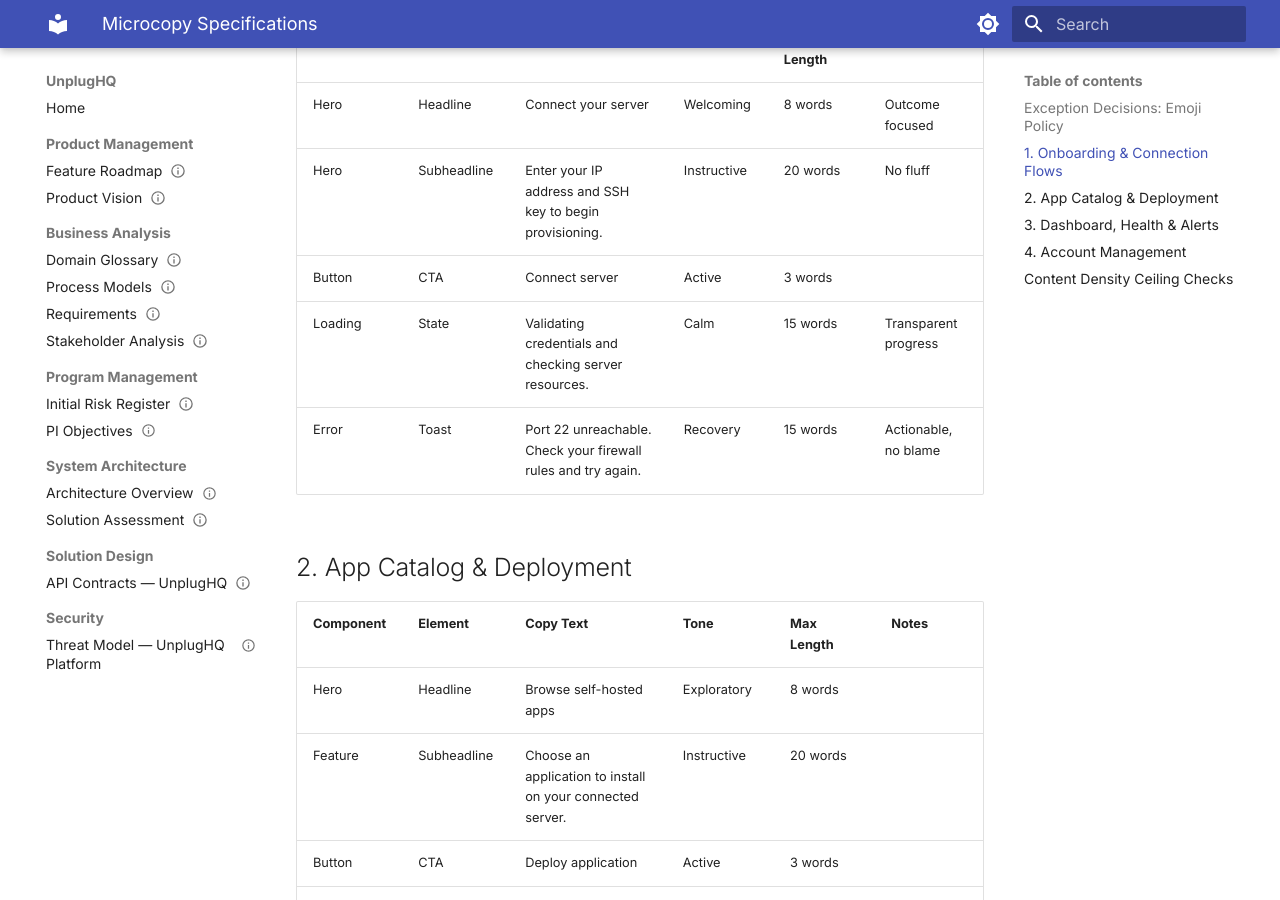
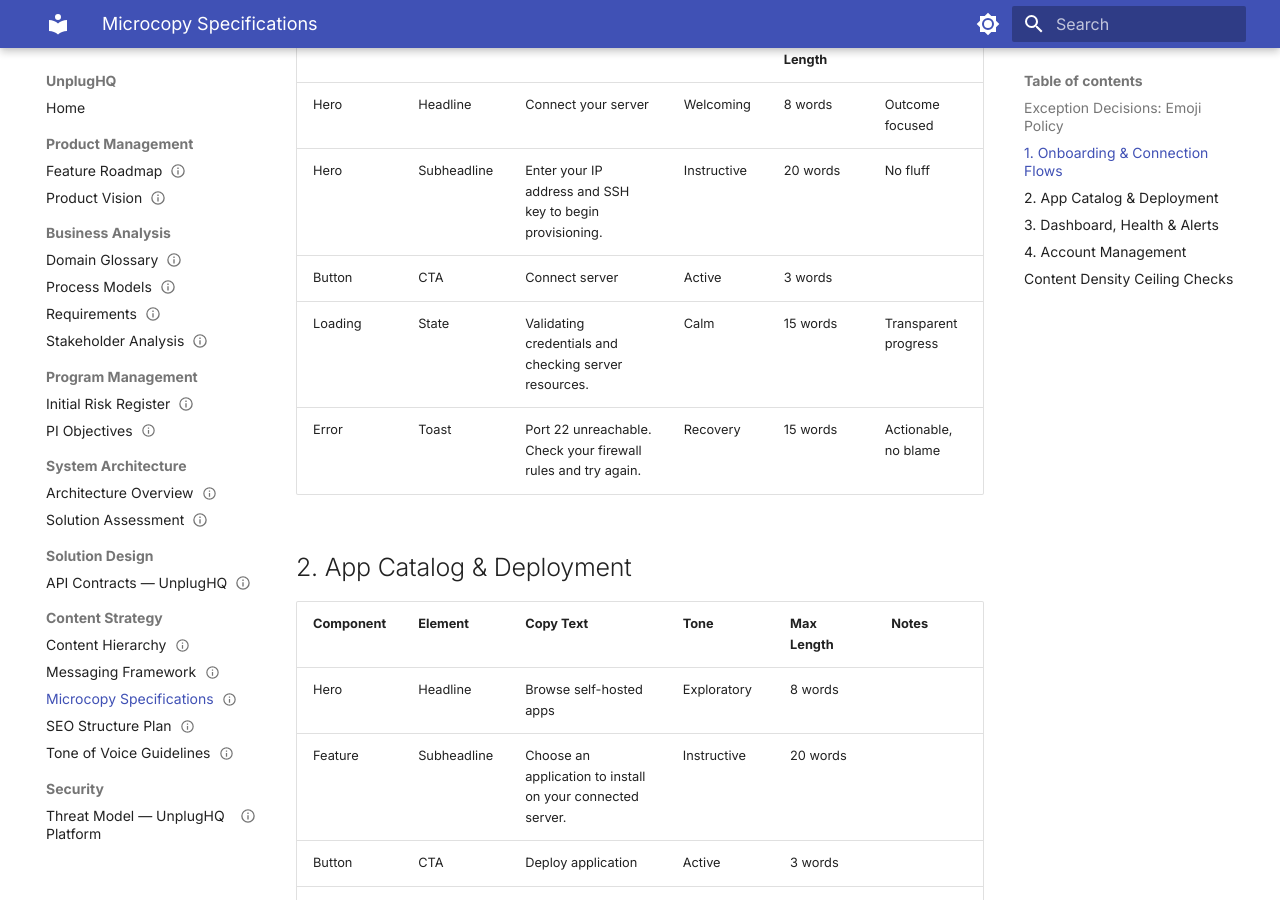
Before and after one commit to sjefsharp/unplughq, an MkDocs documentation site: the page built from docs/copy-specs.md, in a window 1280 px wide and 900 px high, scrolled down 382 px. Built offline with MkDocs 1.6.1 and Material for MkDocs 9.7.7, drawn with Linux system fonts in a browser that asks for light colours.

Commit message:
docs(nav): regenerate categorized navigation

```diff
--- a/mkdocs.yml
+++ b/mkdocs.yml
@@ -70,5 +70,11 @@ nav:
     - Solution Assessment: solution-assessment.md
 - Solution Design:
     - API Contracts — UnplugHQ: api-contracts.md
+- Content Strategy:
+    - Content Hierarchy: content-hierarchy.md
+    - Messaging Framework: messaging-framework.md
+    - Microcopy Specifications: copy-specs.md
+    - SEO Structure Plan: seo-structure.md
+    - Tone of Voice Guidelines: tone-of-voice.md
 - Security:
     - Threat Model — UnplugHQ Platform: threat-model.md
```
